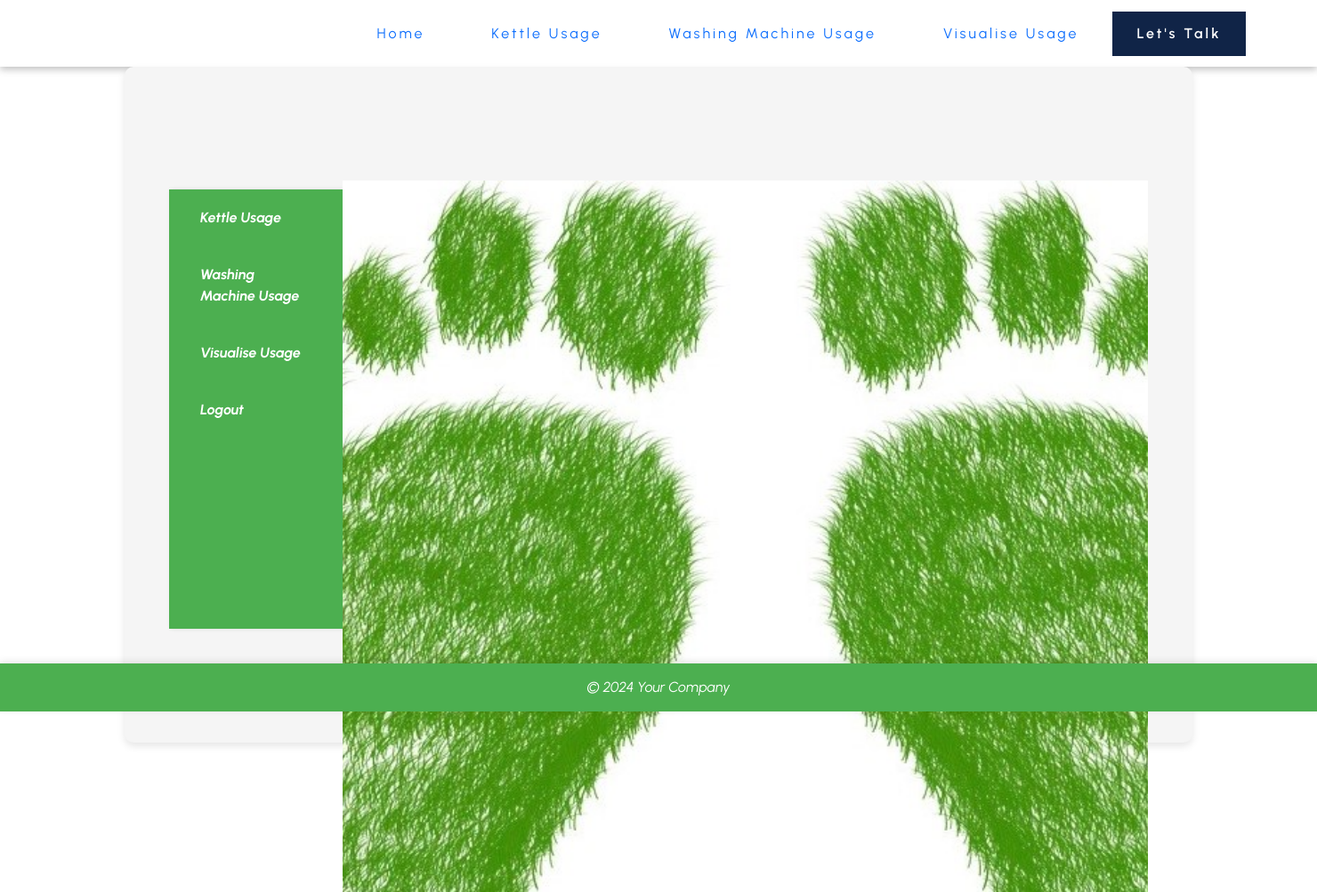
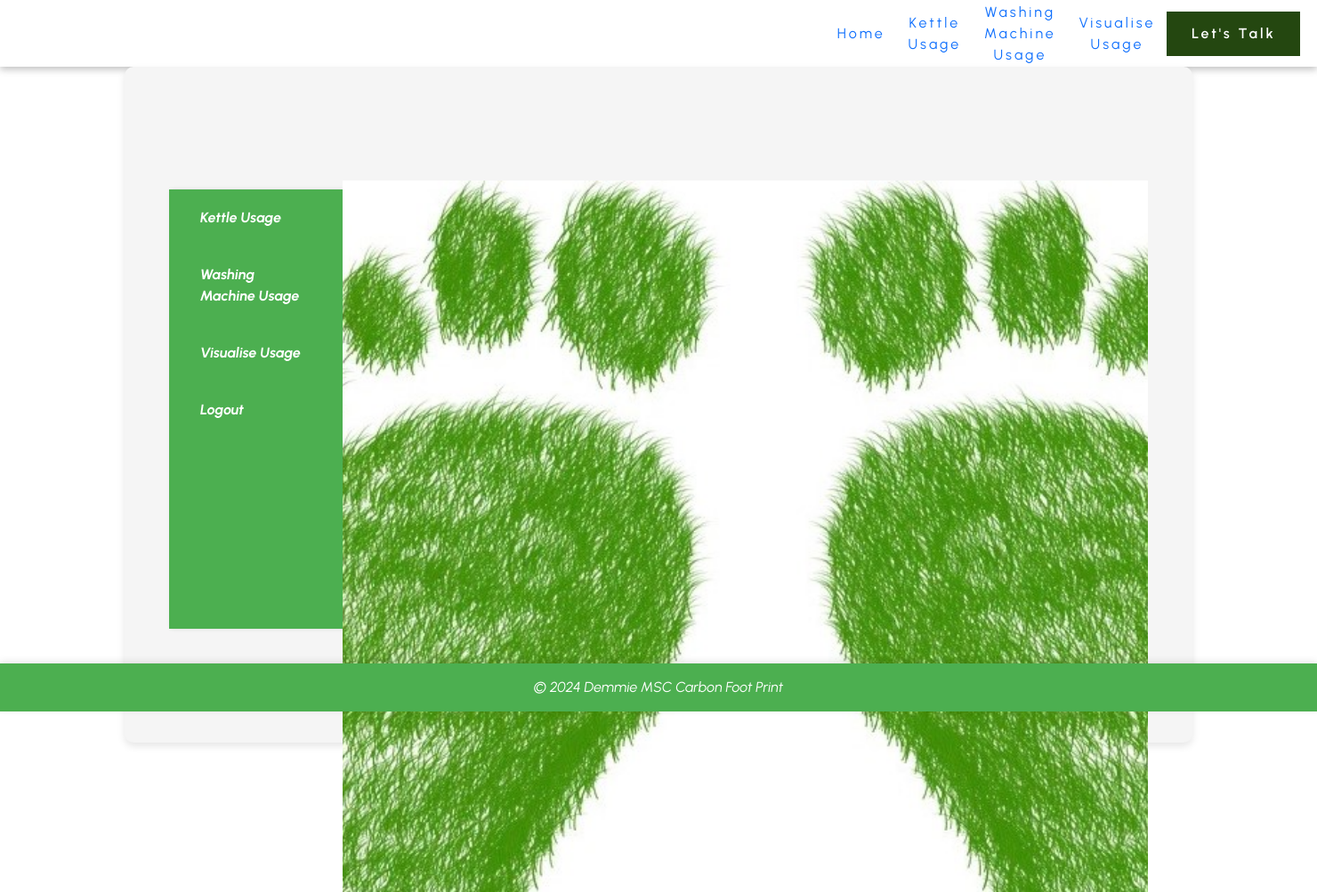
Before and after one commit to adetutulawson/CarbonFootPrintCalc, a Flask app: page /dashboard in a window 1480 px wide. Shown: the whole page at 89% size. Run offline with Flask 3, Linux system fonts and the light colour scheme; the visitor is signed in with stand-in values (Sample User, id 1).

Commit message:
Update base.html

```diff
--- a/templates/base.html
+++ b/templates/base.html
@@ -70,24 +70,24 @@
   margin: 1% 3%;
   text-align: center;
   letter-spacing: 3px;
-  color: #102447;
+  color: #244710;
   transition: all 0.1s ease;
   -webkit-transition: all 0.1s ease;
   -moz-transition: all 0.1s ease;
   -ms-transition: all 0.1s ease;
   -o-transition: all 0.1s ease;
-  border-bottom: 0px solid #64d6f4;
-  border-top: 0px solid #64d6f4;
+  border-bottom: 0px solid #64f4a4;
+  border-top: 0px solid #64f4a4;
   cursor: pointer;
 }
 
 header .item:hover {
-  border-bottom: 3px solid #64d6f4;
-  border-top: 3px solid #64d6f4;
+  border-bottom: 3px solid #64f4a4;
+  border-top: 3px solid #64f4a4;
 }
 
 header .item-button a {
-  background-color: #102447;
+  background-color: #244710;
   width: 150px;
   height: 50px;
   display: flex;
@@ -104,7 +104,7 @@
 }
 
 header .item-button a:hover {
-  background-color: #64d6f4;
+  background-color: #64f4a4;
 }
 
 /* Modal */
@@ -116,7 +116,7 @@
 .modal-content {
   height: 100vh;
   overflow: scroll;
-  background-color: #102447;
+  background-color: #244710;
   border-radius: 0;
   -webkit-border-radius: 0;
   -moz-border-radius: 0;
@@ -165,8 +165,8 @@
   padding: 5px 0;
   margin-bottom: 25px;
   cursor: pointer;
-  color: #274d8a;
-  border-bottom: 1px solid #274d8a;
+  color: #278a5e;
+  border-bottom: 1px solid #278a5e;
   transition: all 0.5s ease;
   -webkit-transition: all 0.5s ease;
   -moz-transition: all 0.5s ease;
@@ -203,7 +203,7 @@
   align-items: center;
   font-size: 20px;
   font-weight: 700;
-  color: #274d8a;
+  color: #278a5e;
   letter-spacing: 2px;
   transition: all 0.5s ease;
   -webkit-transition: all 0.5s ease;
@@ -213,7 +213,7 @@
 }
 
 .navb-button:hover {
-  background-color: #274d8a;
+  background-color: #278a5e;
   color: #fefefe;
 }
 
@@ -227,7 +227,7 @@
 }
 
 .mobile-modal-footer a {
-  color: #64d6f4;
+  color: #64f4a4;
 }
 
 .mobile-modal-footer a i {
@@ -249,7 +249,7 @@
 
 .section-1 h1,
 h2 {
-  color: #102447;
+  color: #244710;
   width: 90%;
   text-align: center;
 }
@@ -290,7 +290,7 @@
     <header>
     <div class="container-fluid">
       <div class="navb-logo">
-        Logo
+        https://www.carbonfootprint.com/assets/carbonfootprintlogo.gif
       </div>
       <div class="navb-items">
         <div class="item">
@@ -321,7 +321,7 @@
         <div class="modal-dialog">
           <div class="modal-content">
             <div class="modal-header">
-              <p>Logo</p>
+              <p>https://www.carbonfootprint.com/assets/carbonfootprintlogo.gif</p>
               <button type="button" class="btn-close" data-bs-dismiss="modal" aria-label="Close"><i class="bi bi-x"></i></button>
             </div>
             <div class="modal-body">
@@ -371,7 +371,7 @@
     </main>
 
     <footer>
-        <p>&copy; 2024 Your Company</p>
+        <p>&copy; 2024 Demmie MSC Carbon Foot Print</p>
     </footer>
     <script src="https://cdn.jsdelivr.net/npm/@popperjs/core@2.11.8/dist/umd/popper.min.js" integrity="sha384-I7E8VVD/ismYTF4hNIPjVp/Zjvgyol6VFvRkX/vR+Vc4jQkC+hVqc2pM8ODewa9r" crossorigin="anonymous">
   </script>
```
